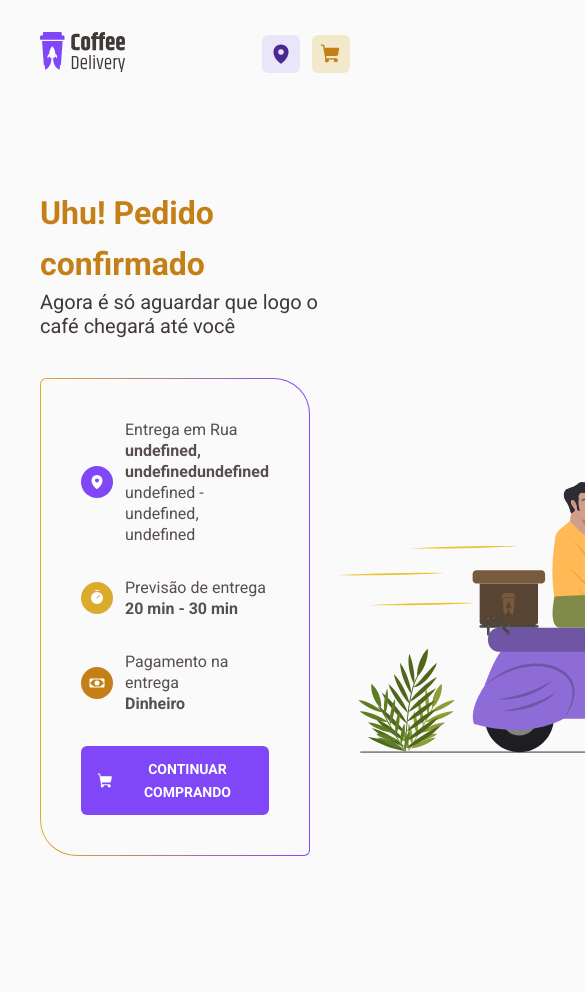
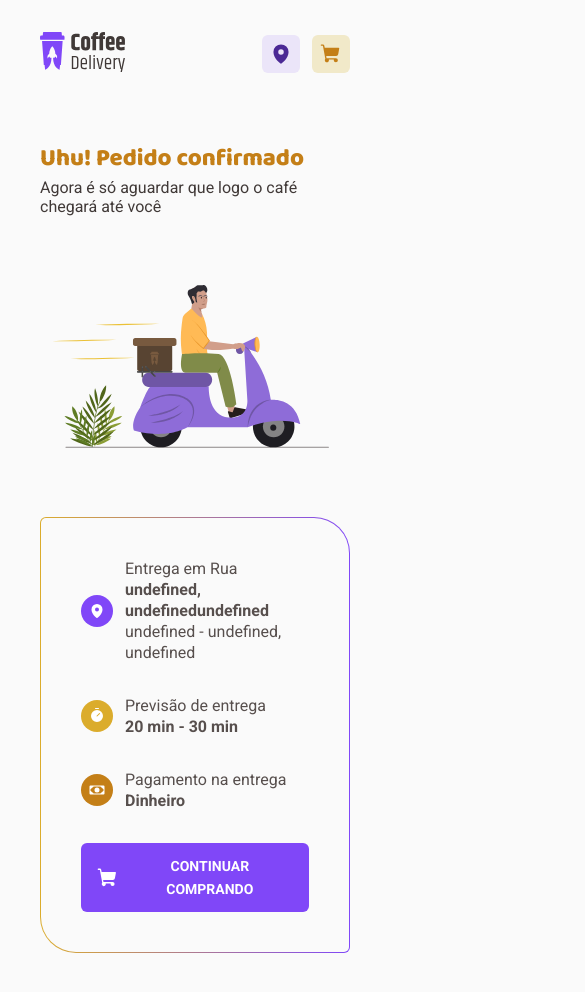
Before and after one commit to amosrodrigues/challenge-coffee-delivery, a React (Vite) app: page /success in a window 390 px wide. Shown: the top 992 px of the page, 585 px wide, since content can reach past the window. Before the commit the page ends 896 px from the top, so only its background shows below. Built offline with nearby package versions, Linux system fonts and the light colour scheme.

Commit message:
feat: implement responsive in page success.

```diff
--- a/src/pages/Success/styles.ts
+++ b/src/pages/Success/styles.ts
@@ -4,12 +4,17 @@ export const SuccessContainer = styled.div`
   display: flex;
   flex-direction: column;
   gap: 2.5rem;
-  margin-top: 5rem;
+  margin-top: 3rem;
+
+  @media (max-width: 768px) {
+    gap: 0rem;
+    margin-top: 2rem;
+  }
 `;
 
 export const SuccessHeader = styled.div`
   h1 {
-    font-family: 800 2rem 'Baloo 2';
+    font: 800 2rem 'Baloo 2';
     color: ${(props) => props.theme['yellow-dark']};
     line-height: 1.6;
   }
@@ -17,6 +22,16 @@ export const SuccessHeader = styled.div`
   p {
     font-size: 1.25rem;
     color: ${(props) => props.theme['base-subtitle']};
+  }
+
+  @media (max-width: 768px) {
+    h1 {
+      font-size: 1.5rem;
+    }
+
+    p {
+      font-size: 1rem;
+    }
   }
 `;
 
@@ -29,6 +44,20 @@ export const SuccessSumary = styled.div`
   img {
     width: 500px;
     height: 301px;
+  }
+
+  @media (max-width: 768px) {
+    flex-direction: column;
+    gap: 0;
+
+    > div {
+      order: 1;
+    }
+
+    img {
+      width: 300px;
+      order: 0;
+    }
   }
 `;
 
```
